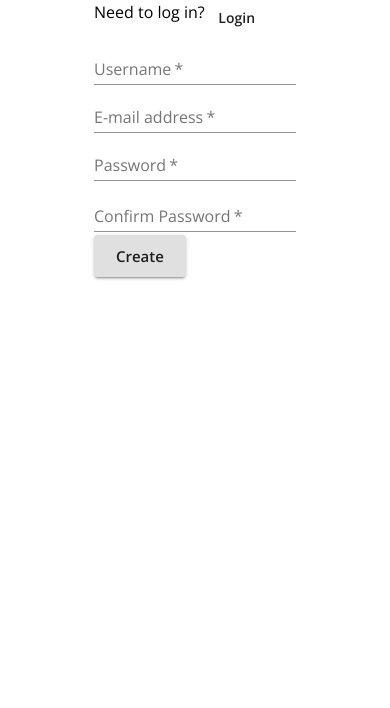
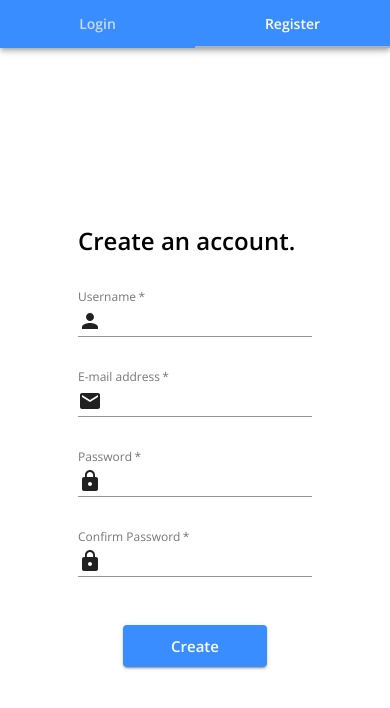
Before and after one commit to ariasr47/Messenger, a React (Create React App) app in the folder client/: page / in a window 390 px wide. Shown: the top 708 px of the page. Built offline with nearby package versions, Linux system fonts and the light colour scheme; no server answers.

Commit message:
Added mobile responsive signup and login pages + implemented design spec

```diff
--- a/client/src/Login.js
+++ b/client/src/Login.js
@@ -1,19 +1,48 @@
 import React from "react";
-import { Redirect, useHistory } from "react-router-dom";
+import { Redirect } from "react-router-dom";
 import { connect } from "react-redux";
 import {
   Grid,
-  Box,
   Typography,
   Button,
-  FormControl,
   TextField,
+  InputAdornment,
 } from "@material-ui/core";
+import { makeStyles } from "@material-ui/core/styles";
+import LockIcon from "@material-ui/icons/Lock";
+import PersonIcon from "@material-ui/icons/Person";
 import { login } from "./store/utils/thunkCreators";
+import Layout from "./components/Layout";
+
+const useStyles = makeStyles((theme) => ({
+  button: {
+    backgroundColor: "#3A8DFF",
+    color: "white",
+    padding: "0.5rem 3rem 0.5rem 3rem",
+    marginTop: "1rem",
+  },
+  formLabel: {
+    fontWeight: 600,
+  },
+  form: {
+    [theme.breakpoints.up("sm")]: {
+      width: "400px",
+    },
+    flexDirection: "column",
+    margin: "auto",
+    "& .MuiGrid-item": {
+      padding: "1rem",
+    },
+  },
+}));
 
 const Login = (props) => {
-  const history = useHistory();
   const { user, login } = props;
+  const classes = useStyles();
+
+  if (user.id) {
+    return <Redirect to="/home" />;
+  }
 
   const handleLogin = async (event) => {
     event.preventDefault();
@@ -23,46 +52,70 @@ const Login = (props) => {
     await login({ username, password });
   };
 
-  if (user.id) {
-    return <Redirect to="/home" />;
-  }
+  const buttonProps = {
+    type: "submit",
+    variant: "contained",
+    size: "large",
+    className: classes.button,
+  };
+
+  const formProps = {
+    onSubmit: handleLogin,
+    className: classes.form,
+  };
+
+  const typographyProps = {
+    variant: "h5",
+    className: classes.formLabel,
+  };
 
   return (
-    <Grid container justifyContent="center">
-      <Box>
-        <Grid container item>
-          <Typography>Need to register?</Typography>
-          <Button onClick={() => history.push("/register")}>Register</Button>
+    <Layout>
+      <form {...formProps}>
+        <Grid container direction="column" spacing={2}>
+          <Grid item component={Typography} {...typographyProps}>
+            Welcome back!
           </Grid>
-        <form onSubmit={handleLogin}>
-          <Grid>
-            <Grid>
-              <FormControl margin="normal" required>
+          <Grid item>
             <TextField
+              label="Username"
               aria-label="username"
-                  label="Username"
               name="username"
               type="text"
+              margin="normal"
+              fullWidth
+              InputProps={{
+                startAdornment: (
+                  <InputAdornment position="start">
+                    <PersonIcon />
+                  </InputAdornment>
+                ),
+              }}
             />
-              </FormControl>
           </Grid>
-            <FormControl margin="normal" required>
+          <Grid item>
             <TextField
-                label="password"
+              label="Password"
               aria-label="password"
+              name="password"
               type="password"
-                name="password"
+              margin="normal"
+              fullWidth
+              InputProps={{
+                startAdornment: (
+                  <InputAdornment position="start">
+                    <LockIcon />
+                  </InputAdornment>
+                ),
+              }}
             />
-            </FormControl>
-            <Grid>
-              <Button type="submit" variant="contained" size="large">
-                Login
-              </Button>
+          </Grid>
+          <Grid item container justifyContent="center">
+            <Button {...buttonProps}>Login</Button>
           </Grid>
         </Grid>
       </form>
-      </Box>
-    </Grid>
+    </Layout>
   );
 };
 
--- a/client/src/Signup.js
+++ b/client/src/Signup.js
@@ -1,21 +1,46 @@
 import React, { useState } from "react";
-import { Redirect, useHistory } from "react-router-dom";
+import { Redirect } from "react-router-dom";
 import { connect } from "react-redux";
 import {
   Grid,
-  Box,
   Typography,
+  InputAdornment,
   Button,
-  FormControl,
   TextField,
-  FormHelperText,
 } from "@material-ui/core";
+import { makeStyles } from "@material-ui/core/styles";
+import LockIcon from "@material-ui/icons/Lock";
+import PersonIcon from "@material-ui/icons/Person";
+import EmailIcon from "@material-ui/icons/Email";
+import Layout from "./components/Layout";
 import { register } from "./store/utils/thunkCreators";
 
+const useStyles = makeStyles((theme) => ({
+  button: {
+    backgroundColor: "#3A8DFF",
+    color: "white",
+    padding: "0.5rem 3rem 0.5rem 3rem",
+    marginTop: "1rem",
+  },
+  formLabel: {
+    fontWeight: 600,
+  },
+  form: {
+    [theme.breakpoints.up("sm")]: {
+      width: "400px",
+    },
+    flexDirection: "column",
+    margin: "auto",
+    "& .MuiGrid-item": {
+      padding: "1rem",
+    },
+  },
+}));
+
 const Login = (props) => {
-  const history = useHistory();
   const { user, register } = props;
   const [formErrorMessage, setFormErrorMessage] = useState({});
+  const classes = useStyles();
 
   const handleRegister = async (event) => {
     event.preventDefault();
@@ -36,74 +61,110 @@ const Login = (props) => {
     return <Redirect to="/home" />;
   }
 
+  const buttonProps = {
+    type: "submit",
+    variant: "contained",
+    size: "large",
+    className: classes.button,
+  };
+
+  const formProps = {
+    onSubmit: handleRegister,
+    className: classes.form,
+  };
+
+  const typographyProps = {
+    variant: "h5",
+    className: classes.formLabel,
+  };
+
   return (
-    <Grid container justifyContent="center">
-      <Box>
-        <Grid container item>
-          <Typography>Need to log in?</Typography>
-          <Button onClick={() => history.push("/login")}>Login</Button>
+    <Layout>
+      <form {...formProps}>
+        <Grid container direction="column" spacing={2}>
+          <Grid item component={Typography} {...typographyProps}>
+            Create an account.
           </Grid>
-        <form onSubmit={handleRegister}>
-          <Grid>
-            <Grid>
-              <FormControl>
+          <Grid item>
             <TextField
               aria-label="username"
               label="Username"
               name="username"
               type="text"
               required
+              fullWidth
+              InputProps={{
+                startAdornment: (
+                  <InputAdornment position="start">
+                    {<PersonIcon />}
+                  </InputAdornment>
+                ),
+              }}
             />
-              </FormControl>
           </Grid>
-            <Grid>
-              <FormControl>
+          <Grid item>
             <TextField
+              aria-label="e-mail address"
               label="E-mail address"
-                  aria-label="e-mail address"
+              name="email"
               type="email"
-                  name="email"
               required
+              fullWidth
+              InputProps={{
+                startAdornment: (
+                  <InputAdornment position="start">
+                    {<EmailIcon />}
+                  </InputAdornment>
+                ),
+              }}
             />
-              </FormControl>
           </Grid>
-            <Grid>
-              <FormControl error={!!formErrorMessage.confirmPassword}>
+          <Grid item>
             <TextField
               aria-label="password"
               label="Password"
+              name="password"
               type="password"
-                  inputProps={{ minLength: 6 }}
-                  name="password"
               required
+              fullWidth
+              InputProps={{
+                minLength: 6,
+                startAdornment: (
+                  <InputAdornment position="start">
+                    {<LockIcon />}
+                  </InputAdornment>
+                ),
+              }}
+              error={!!formErrorMessage.confirmPassword}
+              helperText={formErrorMessage.confirmPassword}
             />
-                <FormHelperText>
-                  {formErrorMessage.confirmPassword}
-                </FormHelperText>
-              </FormControl>
           </Grid>
-            <Grid>
-              <FormControl error={!!formErrorMessage.confirmPassword}>
+          <Grid item>
             <TextField
+              aria-label="confirm password"
               label="Confirm Password"
-                  aria-label="confirm password"
+              name="confirmPassword"
               type="password"
-                  inputProps={{ minLength: 6 }}
-                  name="confirmPassword"
+              fullWidth
               required
+              InputProps={{
+                minLength: 6,
+                startAdornment: (
+                  <InputAdornment position="start">
+                    {<LockIcon />}
+                  </InputAdornment>
+                ),
+              }}
+              error={!!formErrorMessage.confirmPassword}
+              helperText={formErrorMessage.confirmPassword}
             />
-                <FormHelperText>
-                  {formErrorMessage.confirmPassword}
-                </FormHelperText>
-              </FormControl>
           </Grid>
-            <Button type="submit" variant="contained" size="large">
-              Create
-            </Button>
+          <Grid item container justifyContent="center">
+            <Button {...buttonProps}>Create</Button>
+          </Grid>
         </Grid>
       </form>
-      </Box>
-    </Grid>
+    </Layout>
   );
 };
 
--- /dev/null
+++ b/client/src/components/Layout/Banner.js
@@ -0,0 +1,52 @@
+import { Typography } from "@material-ui/core";
+import { makeStyles } from "@material-ui/core/styles";
+
+import { ReactComponent as Bubble } from "../../images/bubble.svg";
+
+const useStyles = makeStyles((theme) => ({
+  root: {
+    backgroundImage: `linear-gradient(rgba(58,157,255, 0.85),  rgba(134,185,255, 0.85)), url(/bg-img.png)`,
+    width: "100%",
+    height: "100%",
+    backgroundRepeat: "no-repeat",
+    backgroundSize: "cover",
+    display: "flex",
+    flexDirection: "column",
+    justifyContent: "center",
+    [theme.breakpoints.down("xs")]: {
+      display: "none",
+    },
+  },
+  container: {
+    display: "flex",
+    flexDirection: "column",
+    alignItems: "center",
+    padding: "1rem",
+  },
+  bubble: {
+    paddingBottom: "2rem",
+  },
+  text: {
+    color: "white",
+    textAlign: "center",
+  },
+}));
+
+const Banner = () => {
+  const classes = useStyles();
+  return (
+    <div className={classes.root}>
+      <div className={classes.container}>
+        <Bubble className={classes.bubble} />
+        <Typography variant="h5" className={classes.text}>
+          Converse with anyone
+        </Typography>
+        <Typography variant="h5" className={classes.text}>
+          with any language
+        </Typography>
+      </div>
+    </div>
+  );
+};
+
+export default Banner;
--- /dev/null
+++ b/client/src/components/Layout/DesktopBar.js
@@ -0,0 +1,65 @@
+import { Typography, Button, Grid } from "@material-ui/core";
+import { makeStyles } from "@material-ui/core/styles";
+import { useHistory } from "react-router-dom";
+
+const useStyles = makeStyles((theme) => ({
+  root: {
+    padding: "2rem",
+    justifyContent: "flex-end",
+    [theme.breakpoints.down("xs")]: {
+      display: "none",
+    },
+  },
+  label: {
+    display: "flex",
+    flexDirection: "column",
+    justifyContent: "center",
+    paddingRight: "1rem",
+    opacity: 0.48,
+  },
+  button: {
+    color: "#3A8DFF",
+    backgroundColor: "inherit",
+    padding: "1rem 2rem 1rem 2rem",
+  },
+}));
+
+const DesktopAppBar = (props) => {
+  const history = useHistory();
+  const classes = useStyles();
+
+  let labelText = "";
+  let buttonText = "";
+  let handleClick = () => null;
+
+  if (history.location.pathname === "/login") {
+    labelText = "Dont have an account?";
+    buttonText = "Create account";
+    handleClick = () => history.push("/register");
+  } else if (
+    history.location.pathname === "/register" ||
+    history.location.pathname === "/"
+  ) {
+    labelText = "Already have an account?";
+    buttonText = "Login";
+    handleClick = () => history.push("/login");
+  }
+
+  return (
+    <Grid item container className={classes.root}>
+      <Typography component="span" className={classes.label}>
+        {labelText}
+      </Typography>
+      <Button
+        variant="contained"
+        size="large"
+        onClick={handleClick}
+        className={classes.button}
+      >
+        {buttonText}
+      </Button>
+    </Grid>
+  );
+};
+
+export default DesktopAppBar;
--- /dev/null
+++ b/client/src/components/Layout/Layout.js
@@ -0,0 +1,47 @@
+import React from "react";
+import { Grid } from "@material-ui/core";
+import { makeStyles } from "@material-ui/core/styles";
+import MobileAppBar from "./MobileAppBar";
+import DesktopAppBar from "./DesktopBar";
+import Banner from "./Banner";
+
+const useStyles = makeStyles((theme) => ({
+  root: {
+    width: "100vw",
+    height: "100vh",
+    [theme.breakpoints.up("sm")]: {
+      flexDirection: "row-reverse",
+    },
+    flexDirection: "column",
+    justifyContent: "space-between",
+  },
+  mainContainer: {
+    flexGrow: 1,
+    flexDirection: "column",
+  },
+  formContainer: {
+    flexGrow: 1,
+    flexDirection: "column",
+  },
+}));
+
+const Layout = (props) => {
+  const classes = useStyles();
+
+  return (
+    <Grid container className={classes.root}>
+      <Grid item container md={8} lg={9} className={classes.mainContainer}>
+        <MobileAppBar />
+        <DesktopAppBar />
+        <Grid item container className={classes.formContainer}>
+          {props.children}
+        </Grid>
+      </Grid>
+      <Grid item container md={4} lg={3} className={classes.banner}>
+        <Banner />
+      </Grid>
+    </Grid>
+  );
+};
+
+export default Layout;
--- /dev/null
+++ b/client/src/components/Layout/MobileAppBar.js
@@ -0,0 +1,62 @@
+import { AppBar, Tabs, Tab, Grid } from "@material-ui/core";
+import { makeStyles } from "@material-ui/core/styles";
+import { useHistory } from "react-router-dom";
+
+const useStyles = makeStyles((theme) => ({
+  root: {
+    [theme.breakpoints.up("sm")]: {
+      display: "none",
+    },
+  },
+}));
+
+const LinkTab = (props) => {
+  return (
+    <Tab
+      component="a"
+      onClick={(event) => {
+        event.preventDefault();
+      }}
+      {...props}
+    />
+  );
+};
+
+const a11yProps = (index) => {
+  return {
+    id: `nav-tab-${index}`,
+    "aria-controls": `nav-tabpanel-${index}`,
+  };
+};
+
+const MobileAppBar = () => {
+  const history = useHistory();
+  const classes = useStyles();
+
+  const tabValue = history.location.pathname === "/login" ? 0 : 1;
+
+  return (
+    <Grid
+      item
+      container
+      component={AppBar}
+      position="static"
+      className={classes.root}
+    >
+      <Tabs variant="fullWidth" value={tabValue} aria-label="nav tabs example">
+        <LinkTab
+          label="Login"
+          onClick={() => history.push("/login")}
+          {...a11yProps(0)}
+        />
+        <LinkTab
+          label="Register"
+          onClick={() => history.push("/register")}
+          {...a11yProps(1)}
+        />
+      </Tabs>
+    </Grid>
+  );
+};
+
+export default MobileAppBar;
--- /dev/null
+++ b/client/src/components/Layout/index.js
@@ -0,0 +1 @@
+export { default } from "./Layout";
```
Also changed, not shown: client/public/bg-img.png (added), client/src/images/bubble.svg (added). Lines whose indentation alone changed are shown as unchanged.
